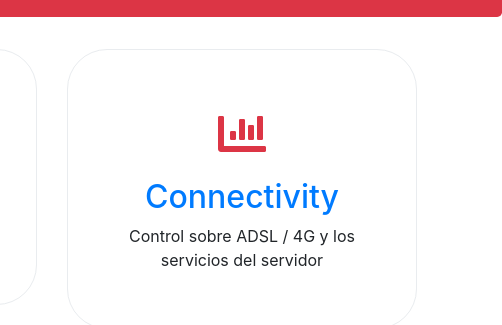
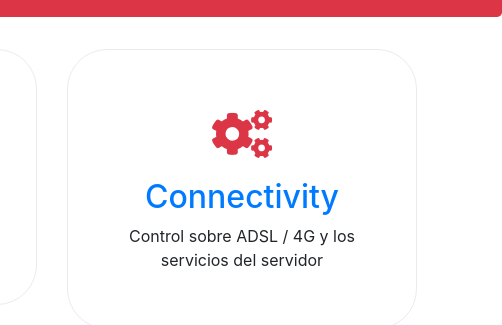
Before and after one commit to dh1tw/ed1r-operational-services, a plain HTML site: page index.html in a window 1280 px wide. Shown: the part 238-563 px from the top of the page, 778-1280 px from the left. Drawn offline with nearby package versions, Linux system fonts and the light colour scheme.

Commit message:
updated icon for connectivity

```diff
--- a/index.html
+++ b/index.html
@@ -74,7 +74,7 @@
                     <div class="card">
                         <a href="https://connectivity.ed1r.ddns.net">
                         <div class="icon">
-                            <i class="fas fa-chart-bar fa-3x"></i>
+                            <i class="fas fa-cogs fa-3x"></i>
                         </div>
                         <h2>Connectivity</h2>
                         <p>Control sobre ADSL / 4G y los servicios del servidor</p>
```
